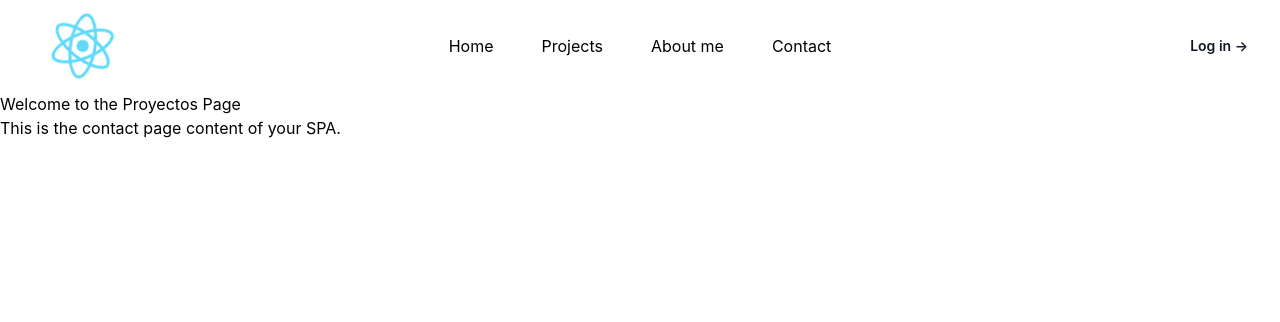
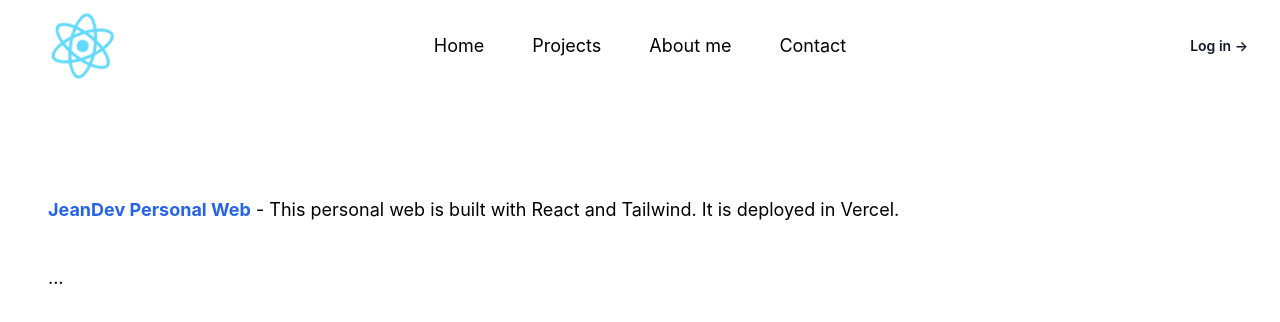
Before and after one commit to jeanvegadev/personalweb, a React (Create React App) app: page /projects in a window 1280 px wide. Shown: the top 322 px of the page. Built offline with nearby package versions, Linux system fonts and the light colour scheme.

Commit message:
text grande all App js

```diff
--- a/public/index.html
+++ b/public/index.html
@@ -28,7 +28,7 @@
   </head>
   <body>
     <noscript>You need to enable JavaScript to run this app.</noscript>
-    <div id="root"></div>
+    <div id="root" class="text-lg"></div>
     <!--
       This HTML file is a template.
       If you open it directly in the browser, you will see an empty page.
--- a/src/pages/Projects.js
+++ b/src/pages/Projects.js
@@ -3,10 +3,22 @@ import React from 'react';
 
 const Projects = () => {
   return (
-    <div>
-      <h1>Welcome to the Proyectos Page</h1>
-      <p>This is the contact page content of your SPA.</p>
-      {/* Add more content or components as needed */}
+    <div className="container mx-auto items-center justify-center md:justify-between px-6 pt-1 lg:px-8 py-16 sm:py-16">
+      <ul>
+        <li class="my-10 mx-4">
+          <span><span></span></span>
+          <div>
+            <a href="https://github.com/jeanvegadev/personalweb" target="_blank" rel="noopener" class="text-blue-600 hover:underline"><strong>JeanDev Personal Web</strong></a> - <span>This personal web is built with React and Tailwind. It is deployed in Vercel.</span>
+          </div>
+        </li>
+        <li class="my-10">
+            <div id="linkedin-j" class="my-4 mx-4">
+            ...
+          </div>
+        </li>
+      </ul>
+
+
     </div>
   );
 };
```
